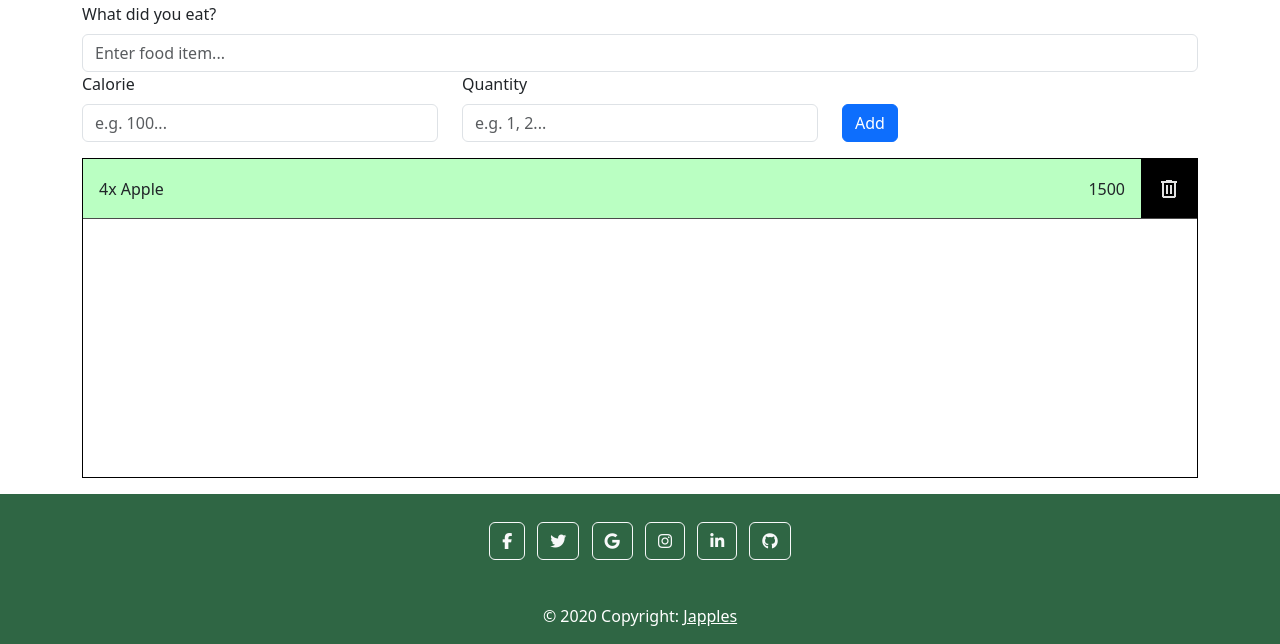
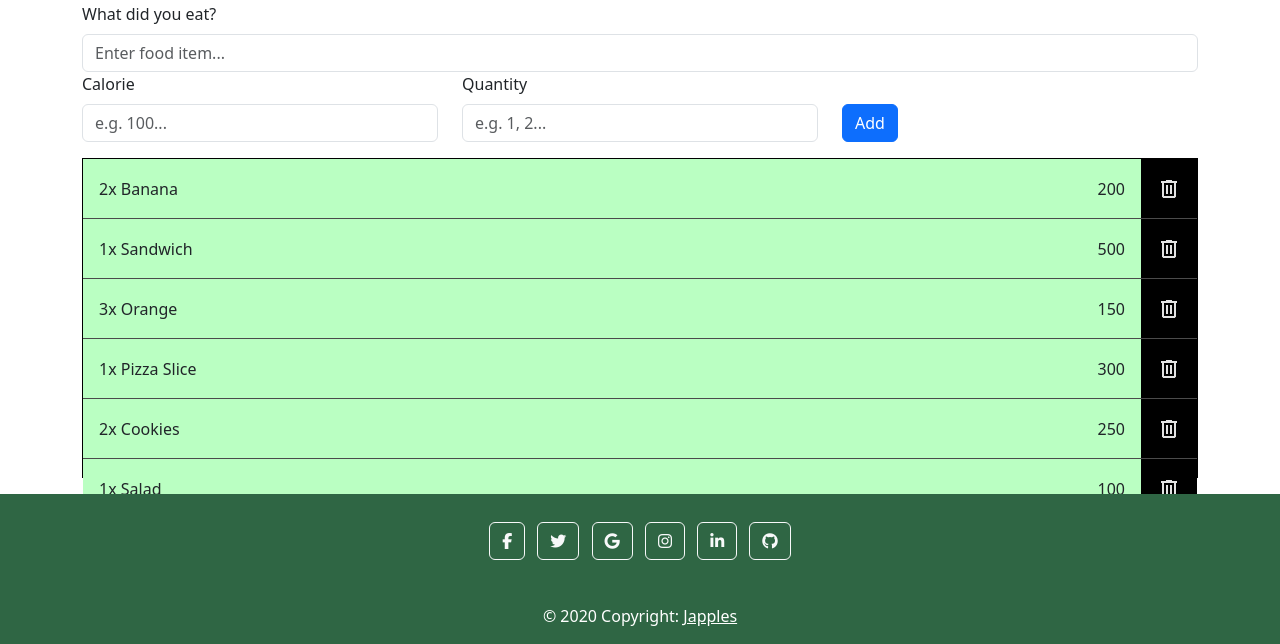
Before and after one commit to dodaniel006/2800-202510-BBY06, a Node server app: page /diary in a window 1280 px wide. Shown: the part 157-801 px from the top of the page. Run offline with Node 20, Linux system fonts and the light colour scheme; some libraries are stand-ins or nearby versions.

Commit message:
change diary from html to using proper ejs syntax and added delete element functionality

```diff
--- a/app.js
+++ b/app.js
@@ -99,6 +99,48 @@ app.get("/register", (req, res) => {
   });
 });
 
+app.get("/diary", async (req, res) => {
+  // Eventually get foot item details from DB for user for current day
+  // something like -> const foodDetails = await getFoodDetails();
+  const foodList = [
+    { foodAmount: 2, foodItem: "Banana", foodCalorie: 200 },
+    { foodAmount: 1, foodItem: "Sandwich", foodCalorie: 500 },
+    { foodAmount: 3, foodItem: "Orange", foodCalorie: 150 },
+    { foodAmount: 1, foodItem: "Pizza Slice", foodCalorie: 300 },
+    { foodAmount: 2, foodItem: "Cookies", foodCalorie: 250 },
+    { foodAmount: 1, foodItem: "Salad", foodCalorie: 100 },
+  ];
+
+  res.render("diary", {
+    title: "Diary",
+    pageCSS: "/css/diary.css",
+    pageJS: "/js/diary.js",
+    showNav: true,
+    showFooter: true,
+    foodList: foodList,
+  });
+});
+
+app.post("/diaryAddFood", (req, res) => {
+  const foodList = [
+    { foodAmount: 2, foodItem: "Banana", foodCalorie: 200 },
+    { foodAmount: 1, foodItem: "Sandwich", foodCalorie: 500 },
+    { foodAmount: 3, foodItem: "Orange", foodCalorie: 150 },
+    { foodAmount: 1, foodItem: "Pizza Slice", foodCalorie: 300 },
+    { foodAmount: 2, foodItem: "Cookies", foodCalorie: 250 },
+    { foodAmount: 1, foodItem: "Salad", foodCalorie: 100 },
+  ];
+
+  res.render("diary", {
+    title: "Diary",
+    pageCSS: "/css/diary.css",
+    pageJS: "/js/diary.js",
+    showNav: true,
+    showFooter: true,
+    foodList: foodList,
+  });
+});
+
 app.listen(port, () => {
   console.log(`Example app listening on port ${port}`);
 });
--- a/frontend/css/diary.css
+++ b/frontend/css/diary.css
@@ -28,4 +28,15 @@ body {
   justify-content: center;
   height: 100%;
   background-color: rgb(0, 0, 0);
+  cursor: pointer;
+  user-select: none; /* Prevents text highlighting */
 }
+
+.deleteItem:active {
+  background-color: rgb(30, 30, 30);
+  transform: scale(0.95);
+}
+
+.deleteItem:hover {
+  background-color: rgb(50, 50, 50);
+}
--- a/frontend/js/diary.js
+++ b/frontend/js/diary.js
@@ -1,3 +1,56 @@
+// // Add food item to the list on "Add" button click
+// document.getElementById("addFoodItem").addEventListener("click", (e) => {
+//   e.preventDefault();
+//   // Get form values
+//   const food = document.getElementById("foodInput").value;
+//   const calories = document.getElementById("calorieInput").value;
+//   const quantity = document.getElementById("quantityInput").value;
+
+//   // Create a new list item
+//   const listItem = document.createElement("li");
+//   listItem.classList.add("foodItem", "py-3");
+
+//   // Create spans for food and calories
+//   const details1 = document.createElement("span");
+//   details1.classList.add("px-3");
+//   details1.textContent = `${quantity}x ${food}`;
+
+//   const details2 = document.createElement("div");
+//   const calroiesValue = document.createElement("span");
+
+//   // create img element with src=/images/trash.png
+//   const deleteDivContainer = document.createElement("div");
+//   deleteDivContainer.classList.add("deleteItem", "px-3");
+//   const deleteIcon = document.createElement("img");
+//   deleteIcon.src = "/images/trash.png";
+//   deleteIcon.alt = "delete";
+
+//   details2.classList.add("d-flex", "h-100", "align-items-center");
+//   calroiesValue.classList.add("px-3", "foodItemCalorie");
+//   calroiesValue.textContent = `${calories}`;
+
+//   // Append the spans to list item and
+//   // and append list item to food list
+//   listItem.appendChild(details1);
+//   listItem.appendChild(details2);
+//   document.getElementById("foodList").appendChild(listItem);
+
+//   // Clear the input fields
+//   document.getElementById("foodInput").value = "";
+//   document.getElementById("calorieInput").value = "";
+//   document.getElementById("quantityInput").value = "";
+
+//   // Send data to server
+//   //  fetch("/api/food", {
+//   //     method: "POST",
+//   //     headers: { "Content-Type": "application/json" },
+//   //     body: JSON.stringify({ food, calories, quantity }),
+//   //   })
+//   //     .then((response) => response.json())
+//   //     .then((data) => console.log("Success:", data))
+//   //     .catch((error) => console.error("Error:", error));
+// });
+
 // Add food item to the list on "Add" button click
 document.getElementById("addFoodItem").addEventListener("click", (e) => {
   e.preventDefault();
@@ -5,35 +58,6 @@ document.getElementById("addFoodItem").addEventListener("click", (e) => {
   const food = document.getElementById("foodInput").value;
   const calories = document.getElementById("calorieInput").value;
   const quantity = document.getElementById("quantityInput").value;
-
-  // Create a new list item
-  const listItem = document.createElement("li");
-  listItem.classList.add("foodItem", "py-3");
-
-  // Create spans for food and calories
-  const details1 = document.createElement("span");
-  details1.classList.add("px-3");
-  details1.textContent = `${quantity}x ${food}`;
-
-  const details2 = document.createElement("div");
-  const calroiesValue = document.createElement("span");
-
-  // create img element with src=/images/trash.png
-  const deleteDivContainer = document.createElement("div");
-  deleteDivContainer.classList.add("deleteItem", "px-3");
-  const deleteIcon = document.createElement("img");
-  deleteIcon.src = "/images/trash.png";
-  deleteIcon.alt = "delete";
-
-  details2.classList.add("d-flex", "h-100", "align-items-center");
-  calroiesValue.classList.add("px-3", "foodItemCalorie");
-  calroiesValue.textContent = `${calories}`;
-
-  // Append the spans to list item and
-  // and append list item to food list
-  listItem.appendChild(details1);
-  listItem.appendChild(details2);
-  document.getElementById("foodList").appendChild(listItem);
 
   // Clear the input fields
   document.getElementById("foodInput").value = "";
@@ -50,3 +74,24 @@ document.getElementById("addFoodItem").addEventListener("click", (e) => {
   //     .then((data) => console.log("Success:", data))
   //     .catch((error) => console.error("Error:", error));
 });
+
+console.log("diary js loaded");
+
+// Delete food item from list
+document.addEventListener("DOMContentLoaded", () => {
+  // For debugging - shows all elements in list - delete me when finished
+  // const foodTrashElements = document.querySelectorAll(".deleteItem");
+  // console.log(foodTrashElements);
+
+  document.querySelectorAll(".deleteItem").forEach((trashIcon) => {
+    console.log("selected all icons");
+    trashIcon.addEventListener("click", (e) => {
+      e.preventDefault();
+
+      const foodItem = e.target.closest(".foodItem");
+      if (foodItem) {
+        foodItem.remove();
+      }
+    });
+  });
+});
--- a/frontend/views/autoRoute/diary.ejs
+++ b/frontend/views/diary.ejs
@@ -45,15 +45,19 @@
 
   <div class="col mb-3 mt-3 foodWindow">
     <ul id="foodList" class="bb-bg-wallet-green-glow">
+      <% for (const food of foodList) { %>
       <li class="foodItem">
-        <span id="details1" class="px-3"> 4x Apple </span>
+        <span id="details1" class="px-3">
+          <%= food.foodAmount %>x <%= food.foodItem %>
+        </span>
         <div id="details2" class="d-flex h-100 align-items-center">
-          <span class="px-3 foodItemCalorie">1500</span>
+          <span class="px-3 foodItemCalorie"><%= food.foodCalorie %></span>
           <div class="deleteItem px-3">
-            <img src="/images/trash.png" alt="delete" />
+            <img class="foodTrash" src="/images/trash.png" alt="delete" />
           </div>
         </div>
       </li>
+      <% } %>
     </ul>
   </div>
 </main>
```
